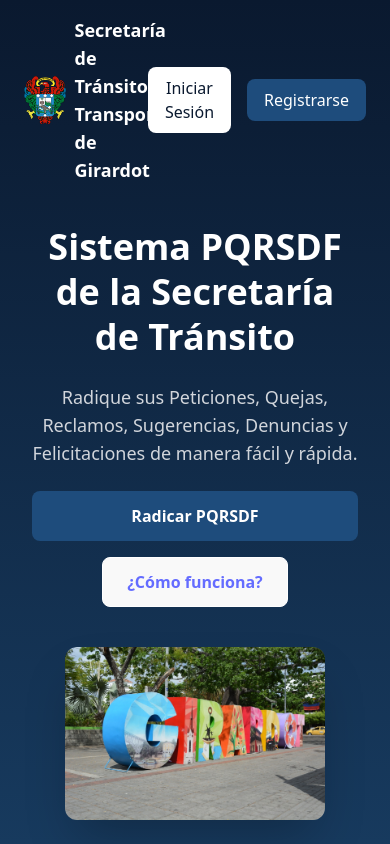
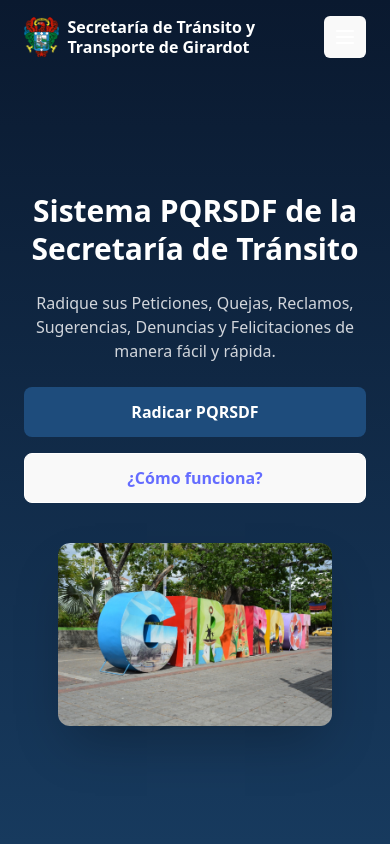
Before and after one commit to BrayamMoreno/FrontendPQRSD, a React (Vite) app: page / in a window 390 px wide. Built offline with nearby package versions, Linux system fonts and the light colour scheme.

Commit message:
Feat: enviar correo

```diff
--- a/src/pages/LandingPage.tsx
+++ b/src/pages/LandingPage.tsx
@@ -3,14 +3,16 @@ import { useNavigate } from "react-router-dom"
 import landing from "../assets/landing.webp"
 import Logo from "../assets/Logo.webp"
 import { useAuth } from "../context/AuthProvider"
+import { useState } from "react"
+import { Menu, X } from "lucide-react"
 
 const LandingPage: React.FC = () => {
   const navigate = useNavigate()
   const { isAuthenticated, permisos } = useAuth()
+  const [menuOpen, setMenuOpen] = useState(false)
 
   const handleLoginClick = () => {
     if (isAuthenticated) {
-      // 👇 buscar dashboard disponible
       const dashboards = permisos.filter((p) => p.accion === "dashboard")
       if (dashboards.length > 0) {
         navigate(`/${dashboards[0].tabla}/inicio`)
@@ -23,16 +25,19 @@ const LandingPage: React.FC = () => {
   }
 
   return (
-    <div className="h-screen w-screen bg-gradient-to-b from-[#0A192F] to-[#173A5E] text-white flex flex-col">
+    <div className="min-h-screen w-screen bg-gradient-to-b from-[#0A192F] to-[#173A5E] text-white flex flex-col">
       {/* Navbar */}
-      <nav className="flex items-center justify-between px-6 py-4">
+      <nav className="flex items-center justify-between px-6 py-4 relative">
+        {/* Logo */}
         <div className="flex items-center gap-2">
-          <img src={Logo} className="h-12 w-12 text-white" />
-          <span className="text-lg font-bold">
+          <img src={Logo} className="h-10 w-10 md:h-12 md:w-12" />
+          <span className="text-base md:text-lg font-bold leading-tight">
             Secretaría de Tránsito y Transporte de Girardot
           </span>
         </div>
-        <div className="flex items-center gap-4">
+
+        {/* Botones desktop */}
+        <div className="hidden md:flex items-center gap-4">
           <button
             onClick={handleLoginClick}
             className="px-4 py-2 rounded-lg bg-white text-[#0A192F] font-medium hover:bg-gray-200 transition"
@@ -46,28 +51,60 @@ const LandingPage: React.FC = () => {
             Registrarse
           </button>
         </div>
+
+        {/* Botón hamburguesa en móvil */}
+        <button
+          className="md:hidden p-2 rounded-md hover:bg-[#1E4C7C] transition"
+          onClick={() => setMenuOpen(!menuOpen)}
+        >
+          {menuOpen ? <X size={24} /> : <Menu size={24} />}
+        </button>
+
+        {/* Menú móvil */}
+        {menuOpen && (
+          <div className="absolute top-full right-0 mt-2 bg-[#0A192F] w-48 rounded-lg shadow-lg flex flex-col md:hidden z-50">
+            <button
+              onClick={() => {
+                handleLoginClick()
+                setMenuOpen(false)
+              }}
+              className="px-4 py-2 text-left hover:bg-[#173A5E] rounded-t-lg"
+            >
+              Iniciar Sesión
+            </button>
+            <button
+              onClick={() => {
+                navigate("/register")
+                setMenuOpen(false)
+              }}
+              className="px-4 py-2 text-left hover:bg-[#173A5E] rounded-b-lg"
+            >
+              Registrarse
+            </button>
+          </div>
+        )}
       </nav>
 
       {/* Hero */}
-      <section className="flex-1 flex flex-col md:flex-row items-center justify-center px-8">
+      <section className="flex-1 flex flex-col md:flex-row items-center justify-center px-6 md:px-12 py-8 md:py-0 gap-10">
         {/* Texto */}
         <div className="md:w-1/2 text-center md:text-left space-y-6">
-          <h1 className="text-4xl md:text-5xl font-extrabold leading-tight">
+          <h1 className="text-3xl sm:text-4xl md:text-5xl font-extrabold leading-tight">
             Sistema PQRSDF de la Secretaría de Tránsito
           </h1>
-          <p className="text-lg md:text-xl text-gray-300">
+          <p className="text-base sm:text-lg md:text-xl text-gray-300">
             Radique sus Peticiones, Quejas, Reclamos, Sugerencias, Denuncias y
             Felicitaciones de manera fácil y rápida.
           </p>
           <div className="flex flex-col sm:flex-row gap-4 justify-center md:justify-start">
             <button
               onClick={() => navigate("/register")}
-              className="px-6 py-3 rounded-lg bg-[#1E4C7C] hover:bg-[#173A5E] transition font-semibold"
+              className="px-6 py-3 rounded-lg bg-[#1E4C7C] hover:bg-[#173A5E] transition font-semibold w-full sm:w-auto"
             >
               Radicar PQRSDF
             </button>
-            <a href="#como-funciona">
-              <button className="px-6 py-3 rounded-lg border border-white hover:bg-white hover:text-[#0A192F] transition font-semibold">
+            <a href="#como-funciona" className="w-full sm:w-auto">
+              <button className="px-6 py-3 rounded-lg border border-white hover:bg-white hover:text-[#0A192F] transition font-semibold w-full sm:w-auto">
                 ¿Cómo funciona?
               </button>
             </a>
@@ -75,11 +112,11 @@ const LandingPage: React.FC = () => {
         </div>
 
         {/* Imagen */}
-        <div className="md:w-1/2 mt-10 md:mt-0 flex justify-center">
+        <div className="md:w-1/2 flex justify-center">
           <img
             src={landing}
             alt="landing"
-            className="rounded-xl shadow-2xl w-4/5 md:w-full"
+            className="rounded-xl shadow-2xl w-4/5 md:w-full max-w-md md:max-w-lg"
           />
         </div>
       </section>
```
